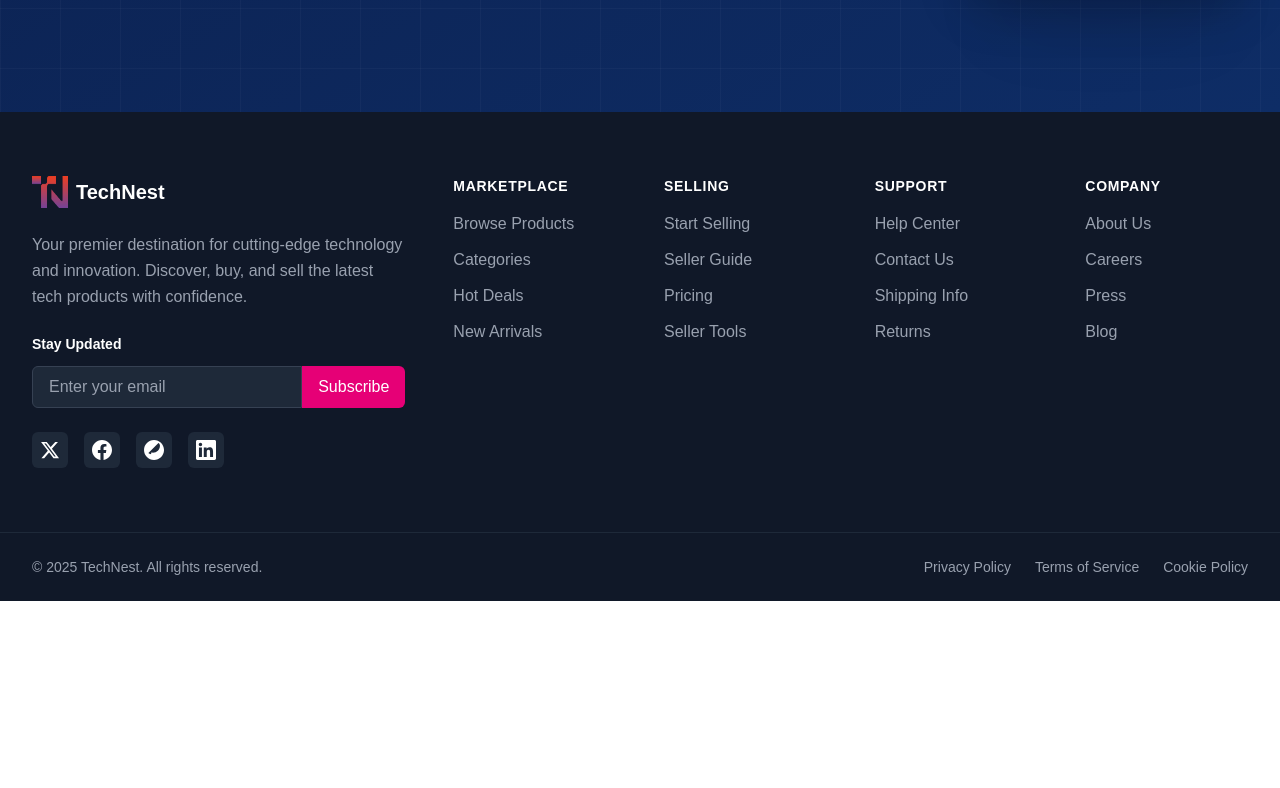
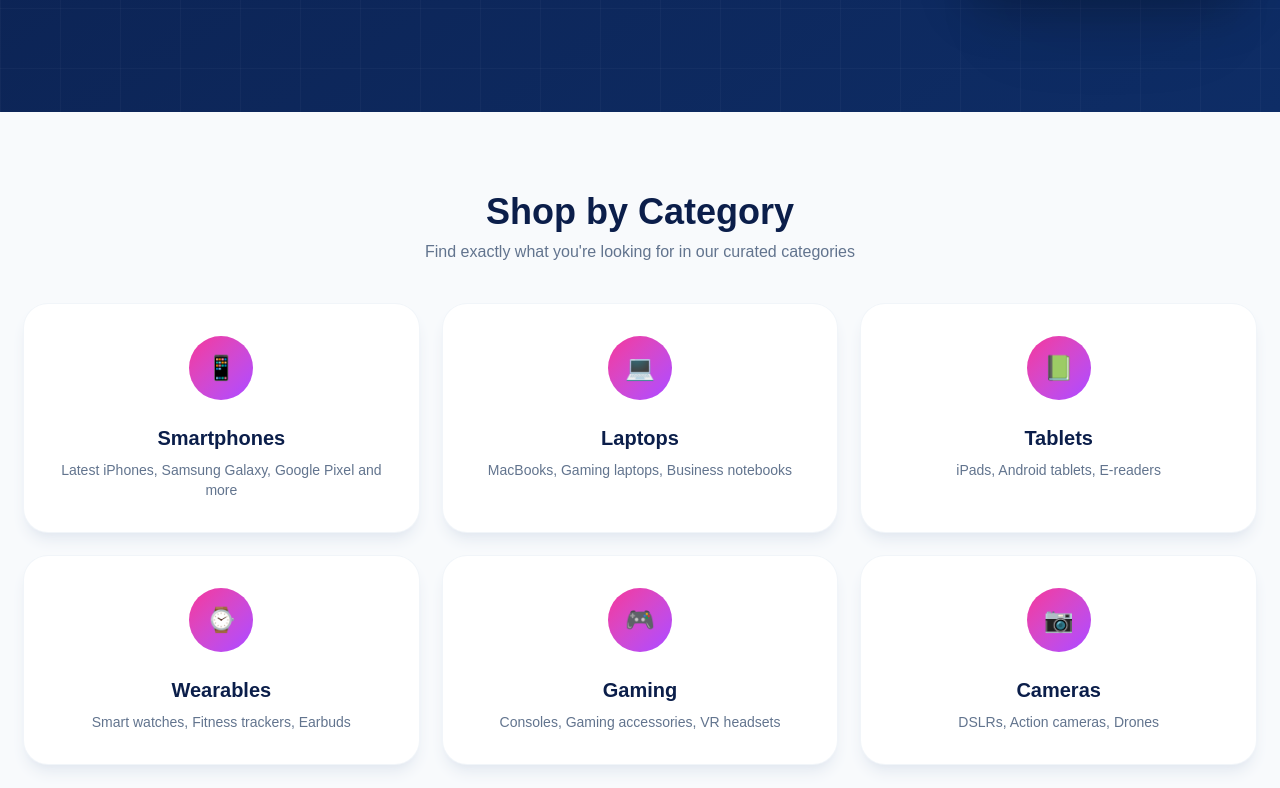
Before and after one commit to thatkhay/tech-nest, a Next.js app: page / in a window 1280 px wide. Shown: the part 712-1500 px from the top of the page. Before the commit the page ends 1313 px from the top, so only its background shows below. Built offline with nearby package versions, Linux system fonts and the light colour scheme.

Commit message:
category

```diff
--- a/src/app/page.tsx
+++ b/src/app/page.tsx
@@ -1,9 +1,10 @@
 "use client";
+import Category from "@/componets/Category";
+import PhonePreview from "@/componets/PhonePreview";
+import Button from "@/componets/ui/Button";
+import Layout from "@/componets/ui/Layout";
+import NavBar from "@/componets/ui/Navbar";
 import { JSX, MouseEvent } from "react";
-import NavBar from "@/componets/ui/Navbar";
-import Button from "@/componets/ui/Button";
-import PhonePreview from "@/componets/PhonePreview";
-import Layout from "@/componets/ui/Layout";
 
 export default function Home(): JSX.Element {
   const handleSearch = (event: MouseEvent<HTMLButtonElement>): void => {
@@ -91,6 +92,7 @@ export default function Home(): JSX.Element {
           </div>
         </div>
       </section>
+      <Category />
     </Layout>
   );
 }
--- /dev/null
+++ b/src/componets/Category.tsx
@@ -0,0 +1,90 @@
+import Link from "next/link";
+
+type Cat = { name: string; desc: string; emoji: string; href: string };
+
+const categories: Cat[] = [
+  {
+    name: "Smartphones",
+    desc: "Latest iPhones, Samsung Galaxy, Google Pixel and more",
+    emoji: "📱",
+    href: "/categories/smartphones",
+  },
+  {
+    name: "Laptops",
+    desc: "MacBooks, Gaming laptops, Business notebooks",
+    emoji: "💻",
+    href: "/categories/laptops",
+  },
+  {
+    name: "Tablets",
+    desc: "iPads, Android tablets, E-readers",
+    emoji: "📗",
+    href: "/categories/tablets",
+  },
+  {
+    name: "Wearables",
+    desc: "Smart watches, Fitness trackers, Earbuds",
+    emoji: "⌚",
+    href: "/categories/wearables",
+  },
+  {
+    name: "Gaming",
+    desc: "Consoles, Gaming accessories, VR headsets",
+    emoji: "🎮",
+    href: "/categories/gaming",
+  },
+  {
+    name: "Cameras",
+    desc: "DSLRs, Action cameras, Drones",
+    emoji: "📷",
+    href: "/categories/cameras",
+  },
+];
+
+export default function Category() {
+  return (
+    <section className="bg-slate-50 py-16 sm:py-20">
+      <div className="mx-auto max-w-7xl px-6">
+        {/* Heading */}
+        <div className="text-center">
+          <h2 className="text-3xl sm:text-4xl font-extrabold text-[#0b1e4a]">
+            Shop by Category
+          </h2>
+          <p className="mt-2 text-slate-500">
+            Find exactly what you&apos;re looking for in our curated categories
+          </p>
+        </div>
+
+        {/* Grid */}
+        <div className="mt-10 grid gap-6 sm:grid-cols-2 lg:grid-cols-3">
+          {categories.map((c) => (
+            <Link
+              key={c.name}
+              href={c.href}
+              className="group rounded-3xl bg-white p-8 shadow-lg shadow-slate-200 ring-1 ring-slate-100
+                         transition-transform duration-200 hover:-translate-y-1"
+            >
+              {/* Icon bubble */}
+              <div
+                className="mx-auto flex h-16 w-16 items-center justify-center rounded-full
+                              bg-gradient-to-br from-pink-500 to-purple-500 text-white"
+              >
+                <span className="text-2xl leading-none">{c.emoji}</span>
+              </div>
+
+              {/* Title */}
+              <h3 className="mt-6 text-center text-xl font-extrabold text-[#0b1e4a] group-hover:text-[#0b1e4a]">
+                {c.name}
+              </h3>
+
+              {/* Description */}
+              <p className="mt-2 text-center text-sm text-slate-500">
+                {c.desc}
+              </p>
+            </Link>
+          ))}
+        </div>
+      </div>
+    </section>
+  );
+}
--- a/src/componets/ui/Navbar.tsx
+++ b/src/componets/ui/Navbar.tsx
@@ -58,7 +58,7 @@ export default function NavBar() {
         <div className="max-w-7xl mx-auto px-4 sm:px-6 lg:px-8">
           <div className="flex items-center justify-between h-16 lg:h-20">
             {/* Logo */}
-            <Link href="/" className="flex items-baseline space-x-2 z-50">
+            <Link href="/" className="flex  space-x-2 z-50">
               <motion.div
                 whileHover={{ scale: 1.05 }}
                 transition={{ duration: 0.2 }}
@@ -67,10 +67,12 @@ export default function NavBar() {
               </motion.div>
               <div
                 className={`text-[1rem] font-bold ${
-                  isScrolled ? "text-gray-900" : "text-white"
+                  isScrolled
+                    ? "text-gray-900"
+                    : "text-white flex flex-col items-center"
                 }`}
               >
-                TechNest
+                Tech <span>Nest</span>
               </div>
             </Link>
 
```
Also changed, not shown: 1 other file (tests, documents, lock files or other folders).
